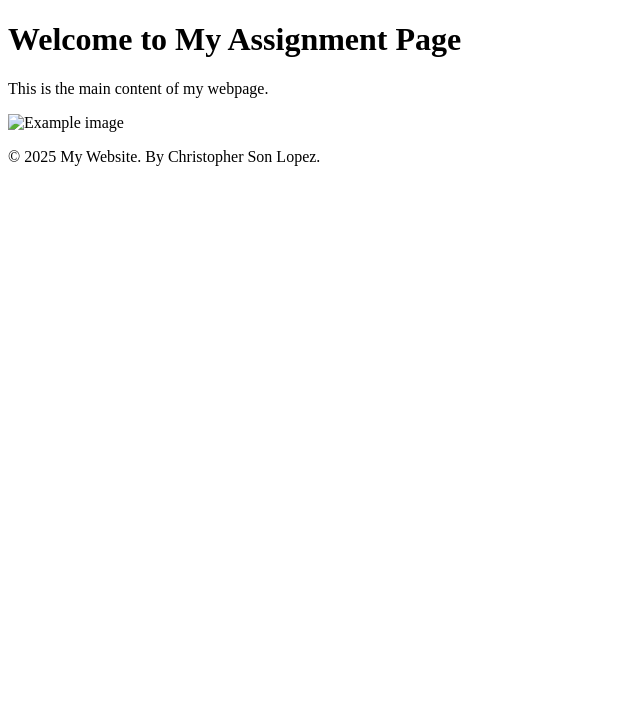
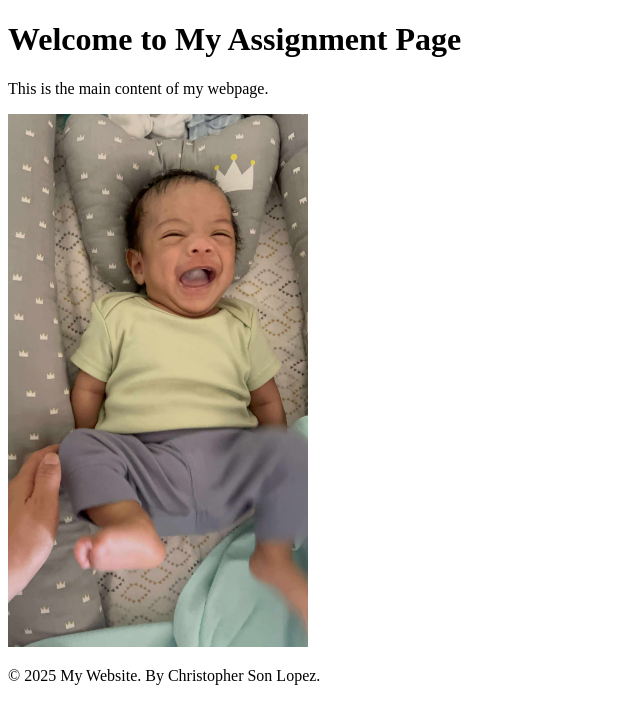
Before and after one commit to christophersonlopez-cyber/HTML_Project, a plain HTML site: page assignment.html in a window 1280 px wide. Shown: the whole page, without its empty margins (0-640 px from the left). Drawn offline with Linux system fonts and the light colour scheme.

Commit message:
Update assignment.html

```diff
--- a/assignment.html
+++ b/assignment.html
@@ -10,7 +10,7 @@
             <h1>Welcome to My Assignment Page</h1>
             <p>This is the main content of my webpage.</p>
 
-            <img src="example.jpg" alt="Example image" width="300">
+            <img src="baby.jpg" alt="Example image" width="300">
         </main>
 
         <footer>
```
